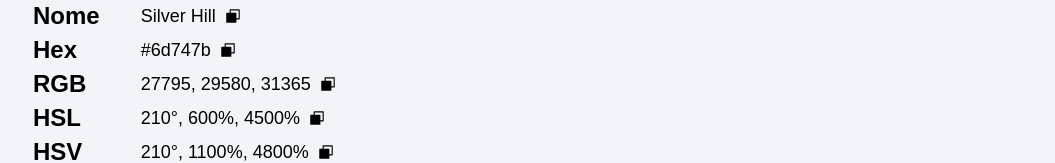
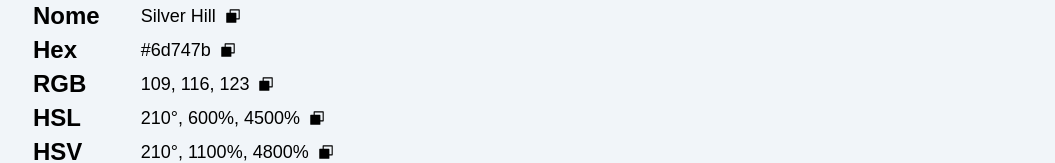
Before and after one commit to gukodev/pyro, a Next.js app: page / in a window 1280 px wide. Shown: the part 545-708 px from the top of the page, without its empty margins (112-1167 px from the left). Built offline with nearby package versions, Linux system fonts and the light colour scheme; a web font is replaced by a local one.

Commit message:
Update formats

```diff
--- a/src/components/FeaturedColor/FeaturedColorInfo.tsx
+++ b/src/components/FeaturedColor/FeaturedColorInfo.tsx
@@ -1,8 +1,7 @@
 'use client'
 
 import { ColorInfo } from '@/util/color'
-import { formatHSL, formatHSV, formatRGB } from '@/util/colorFormat'
-import { Hsl, Hsv, Rgb } from 'culori'
+import { formatHSL, formatHSV } from '@/util/colorFormat'
 import Copyable from '../Copyable'
 
 interface FeaturedColorInfoProps {
@@ -26,15 +25,15 @@ export default function FeaturedColorInfo({ data }: FeaturedColorInfoProps) {
         },
         {
             label: 'RGB',
-            value: formatRGB(data.rgb as Rgb).join(', '),
+            value: Object.values(data.rgb).join(', '),
         },
         {
             label: 'HSL',
-            value: formatHSL(data.hsl as Hsl).join(', '),
+            value: Object.values(formatHSL(data.hsl)).join(', '),
         },
         {
             label: 'HSV',
-            value: formatHSV(data.hsv as Hsv).join(', '),
+            value: Object.values(formatHSV(data.hsv)).join(', '),
         },
     ]
 
```
